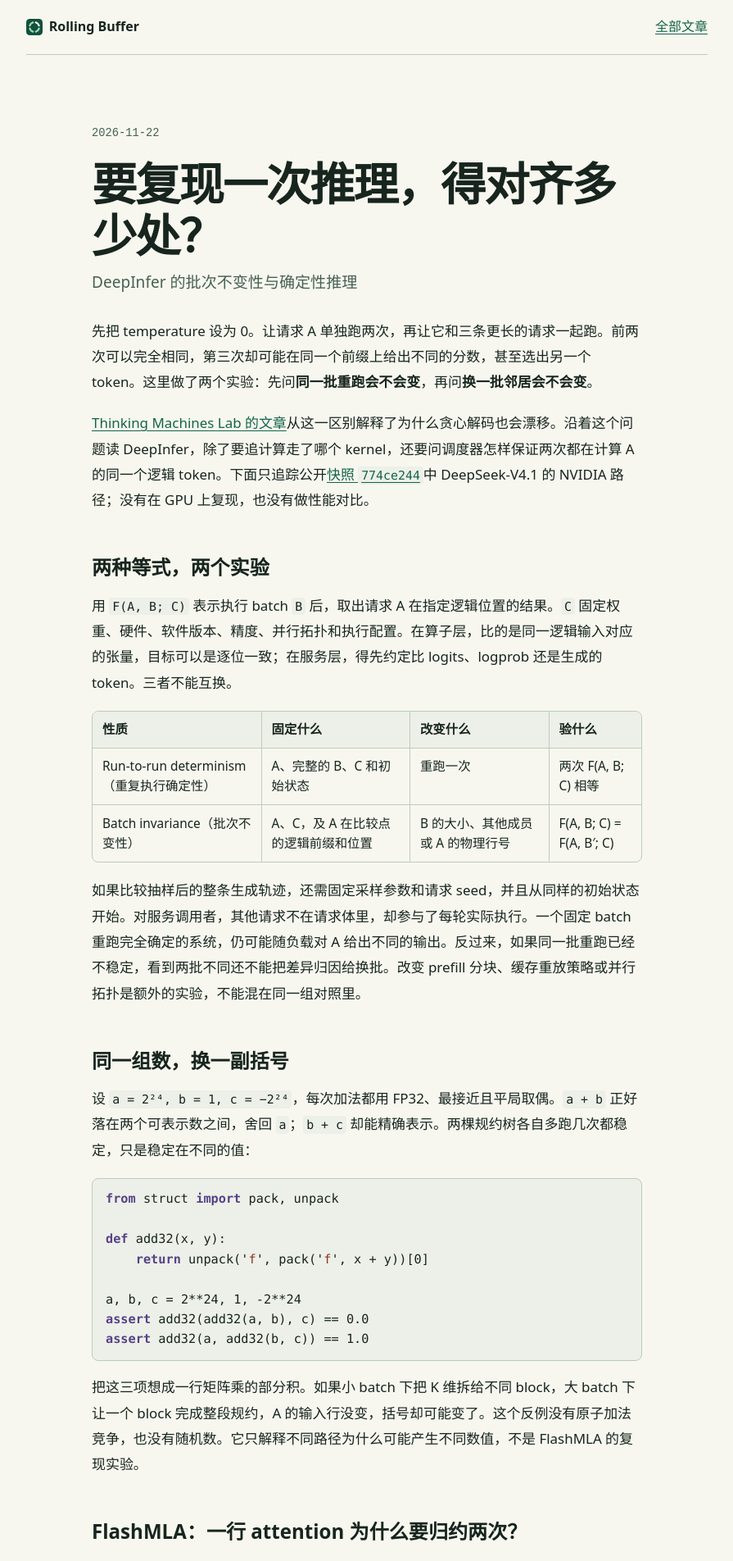
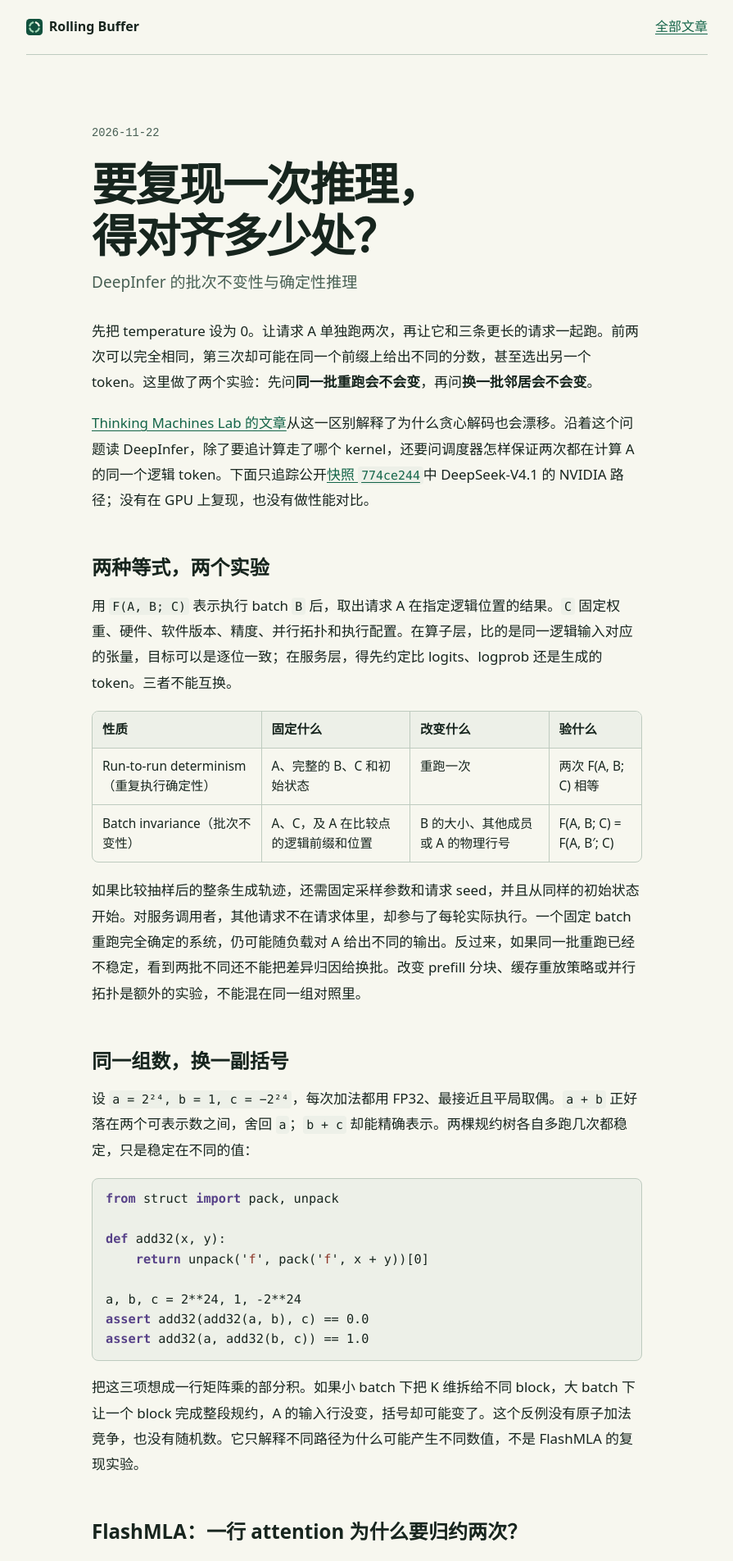
Before and after one commit to blueyo0/rolling-buffer, a Jekyll site: the page built from _posts/2026-11-22-deepinfer-batch-invariance.md, in a window 1280 px wide. Shown: the top 1904 px of the page at 82% size, without its empty margins (192-1087 px from the left). Built offline with Jekyll 4.4.1, drawn with Linux system fonts in a browser that asks for light colours.

Commit message:
Balance long article titles across lines

```diff
--- a/assets/rolling.css
+++ b/assets/rolling.css
@@ -60,7 +60,7 @@ a { color: var(--green); text-underline-offset: .2em; }
 .post-header { margin-bottom: .7rem; }
 .post-header h1 {
   margin: .35em 0 0; font-size: clamp(2rem, 6.1vw, 3.45rem); font-weight: 760;
-  line-height: 1.14; letter-spacing: -.035em; overflow-wrap: anywhere;
+  line-height: 1.14; letter-spacing: -.035em; overflow-wrap: anywhere; text-wrap: balance;
 }
 .post-body { font-size: clamp(1rem, 2vw, 1.06rem); line-height: 1.85; overflow-wrap: anywhere; }
 .post-body.has-deck > p:first-child {
```
